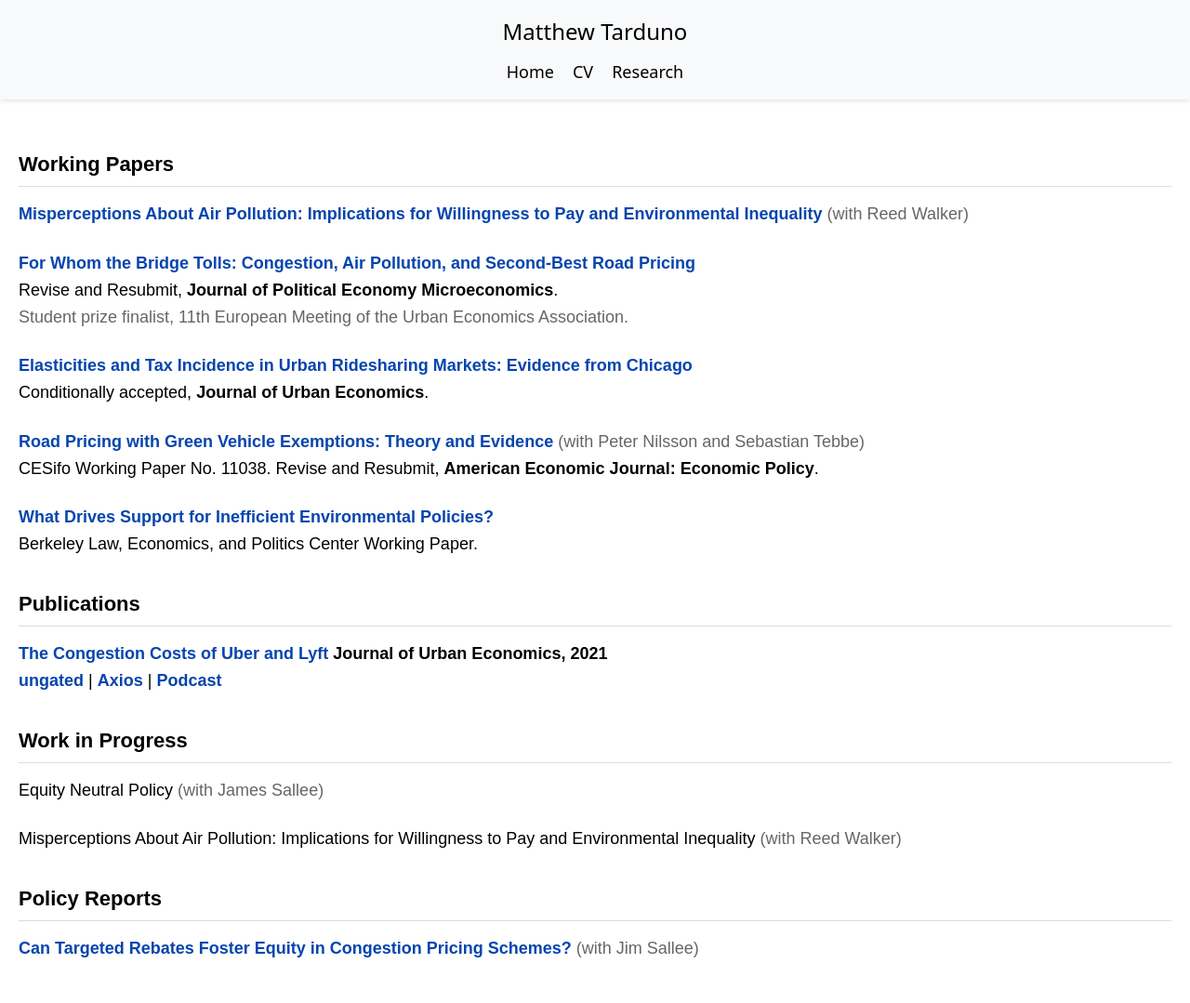
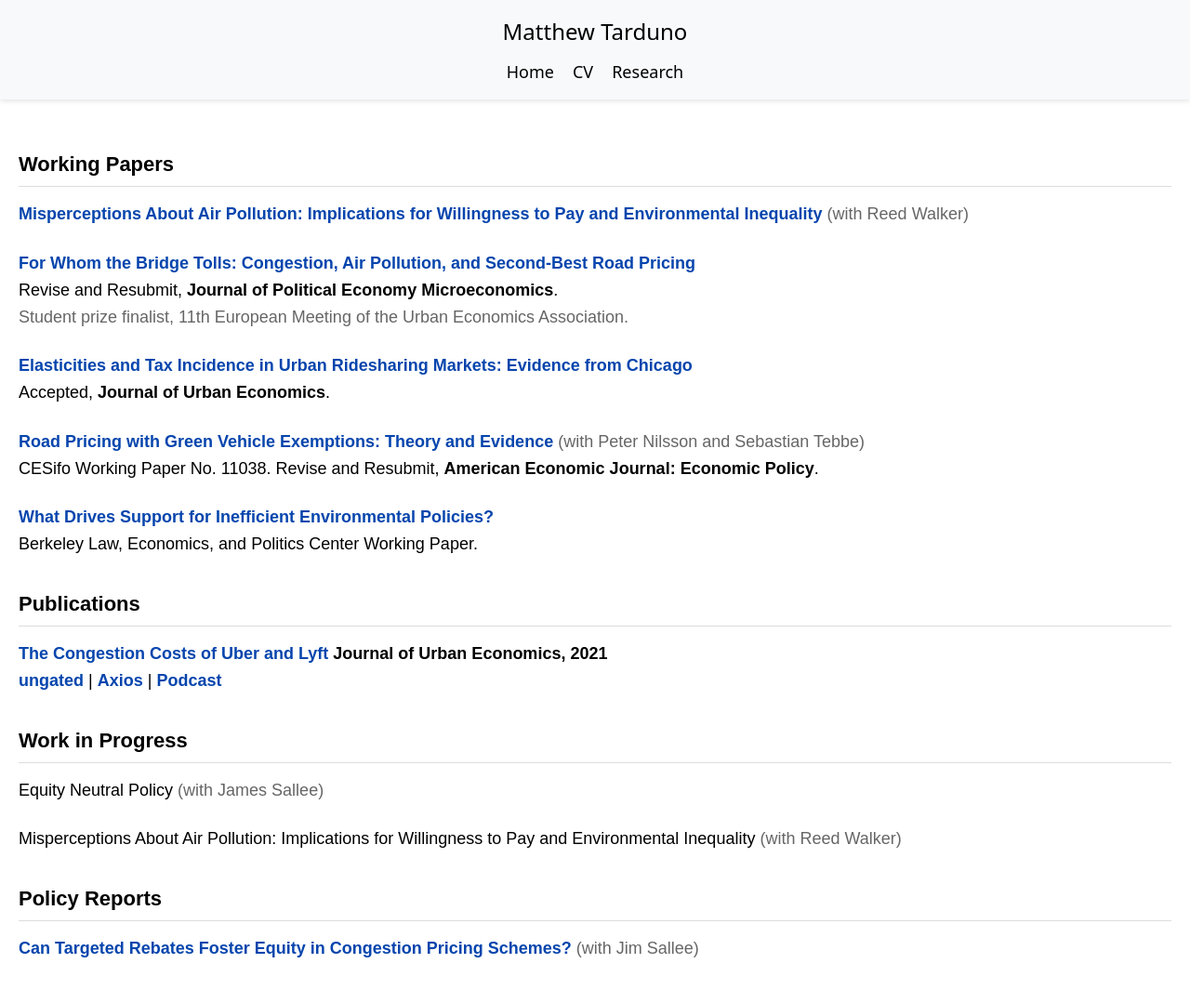
Before and after one commit to Matt-Tarduno/Matt-Tarduno.github.io, a Jekyll site: the page built from research_mobile/index.html, in a window 1280 px wide. Shown: the whole page at 93% size. Built offline with Jekyll 4.4.1, drawn with Linux system fonts in a browser that asks for light colours.

Commit message:
Update index.html

```diff
--- a/research_mobile/index.html
+++ b/research_mobile/index.html
@@ -137,8 +137,7 @@
     </p>
 
     <p>
-      <a href="https://papers.ssrn.com/sol3/papers.cfm?abstract_id=4624940" target="_blank">Elasticities and Tax Incidence in Urban Ridesharing Markets: Evidence from Chicago</a><br>
-      Conditionally accepted, <span class="journal">Journal of Urban Economics</span>.
+      <a href="https://papers.ssrn.com/sol3/papers.cfm?abstract_id=4624940" target="_blank">Elasticities and Tax Incidence in Urban Ridesharing Markets: Evidence from Chicago</a><br>Accepted, <span class="journal">Journal of Urban Economics</span>.
     </p>
 
     <p>
```
